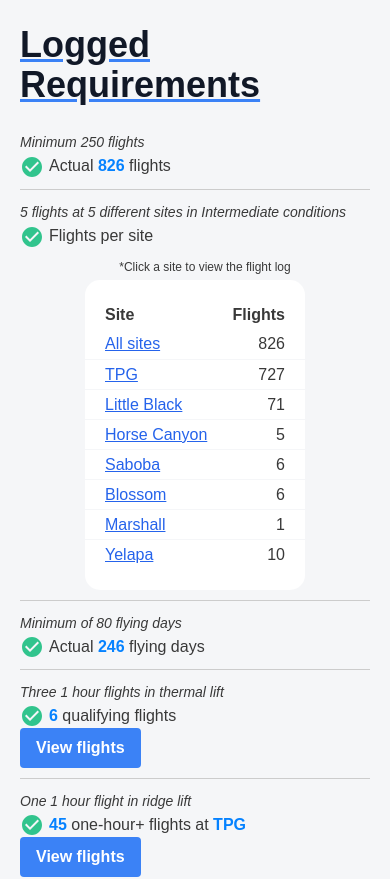
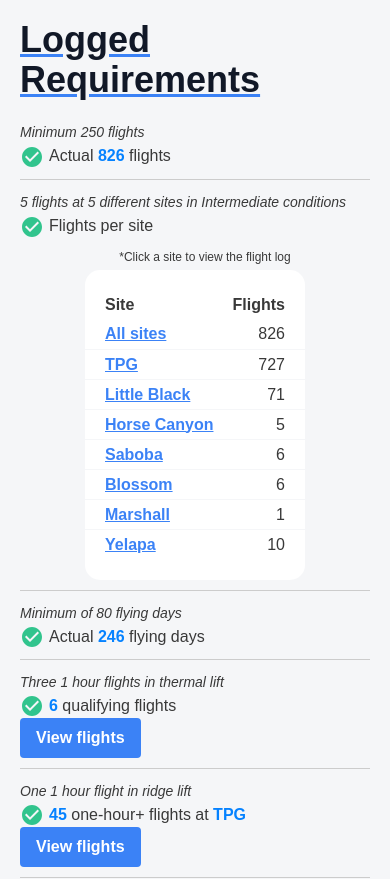
Before and after one commit to mattstache/mattstache.github.io, a Next.js app: page /p4 in a window 390 px wide. Shown: the top 879 px of the page. Built offline with nearby package versions, Linux system fonts and the light colour scheme.

Commit message:
Update clickable font

```diff
--- a/pages/p4.tsx
+++ b/pages/p4.tsx
@@ -86,7 +86,7 @@ const FlightsPerSiteRequiremnet = ({
               onClick={() => setFilters({})}
               key={ 'allsites' }
             >
-              <td className={ classNames({ "text-blue-600 underline": isMobile }) }>All sites</td>
+              <td className={ classNames({ "text-blue-500 underline font-semibold": isMobile }) }>All sites</td>
               <td className={styles.cellRight}>{getNumberOfFlights()}</td>
             </tr>
             {flightsPerSite.map(flightBySite => (
@@ -96,7 +96,7 @@ const FlightsPerSiteRequiremnet = ({
                   className={classNames(styles.siteTableRow, { [styles.selected]: !isMobile && flightBySite.site === filters.site })}
                   onClick={() => setFilters({ site: flightBySite.site })}
                 >
-                  <td className={ classNames({ "text-blue-600 underline": isMobile }) }>
+                  <td className={ classNames({ "text-blue-500 underline font-semibold": isMobile }) }>
                     {flightBySite.site}
                   </td>
                   <td className={styles.cellRight}>
@@ -288,7 +288,7 @@ const P4 = () => {
 
           { ((!isLogVisible && isMobile) || !isMobile) &&
             <div className={ styles.loggedRequirements }>
-              <div className={ classNames(labelClass, styles.loggedHeader ) }>
+              <div className={ classNames(labelClass, { [styles.loggedHeader]: !isMobile } ) }>
                 Logged Requirements
               </div>
               <FlightCountRequirement />
```
